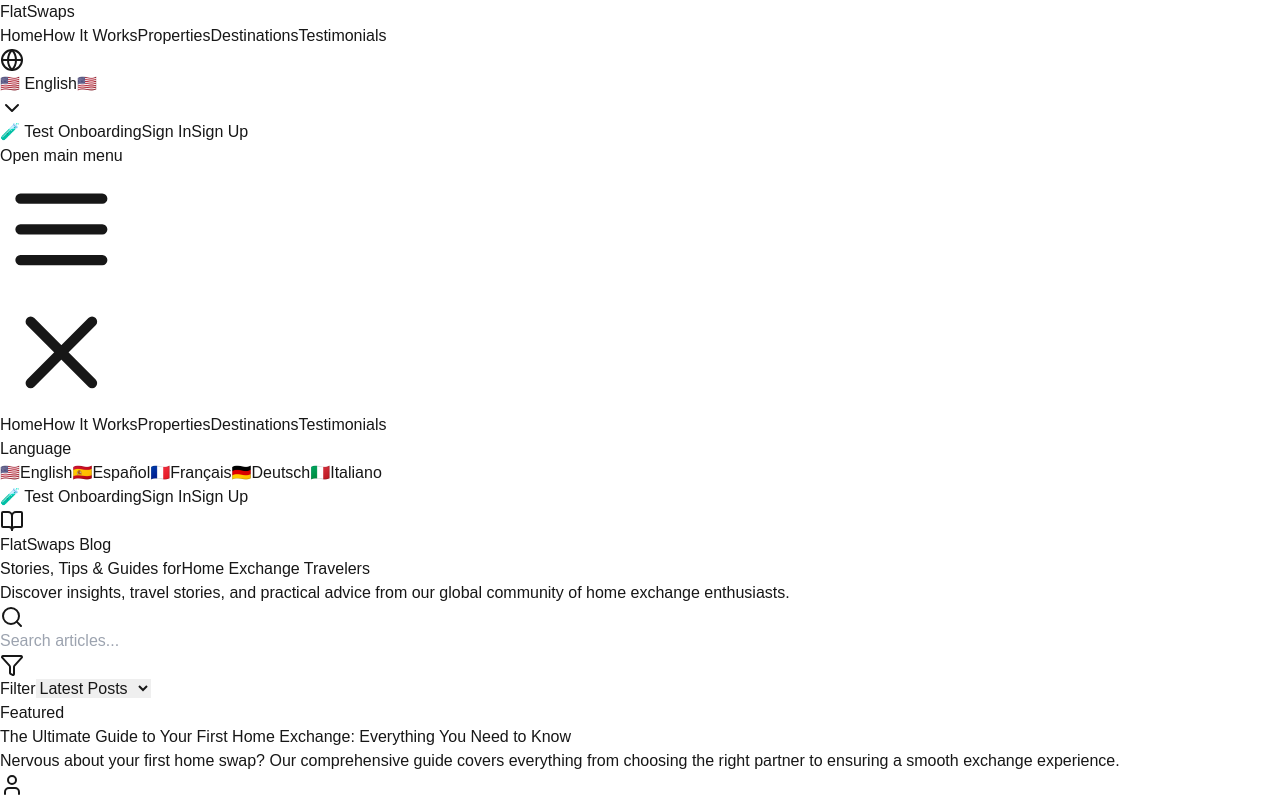
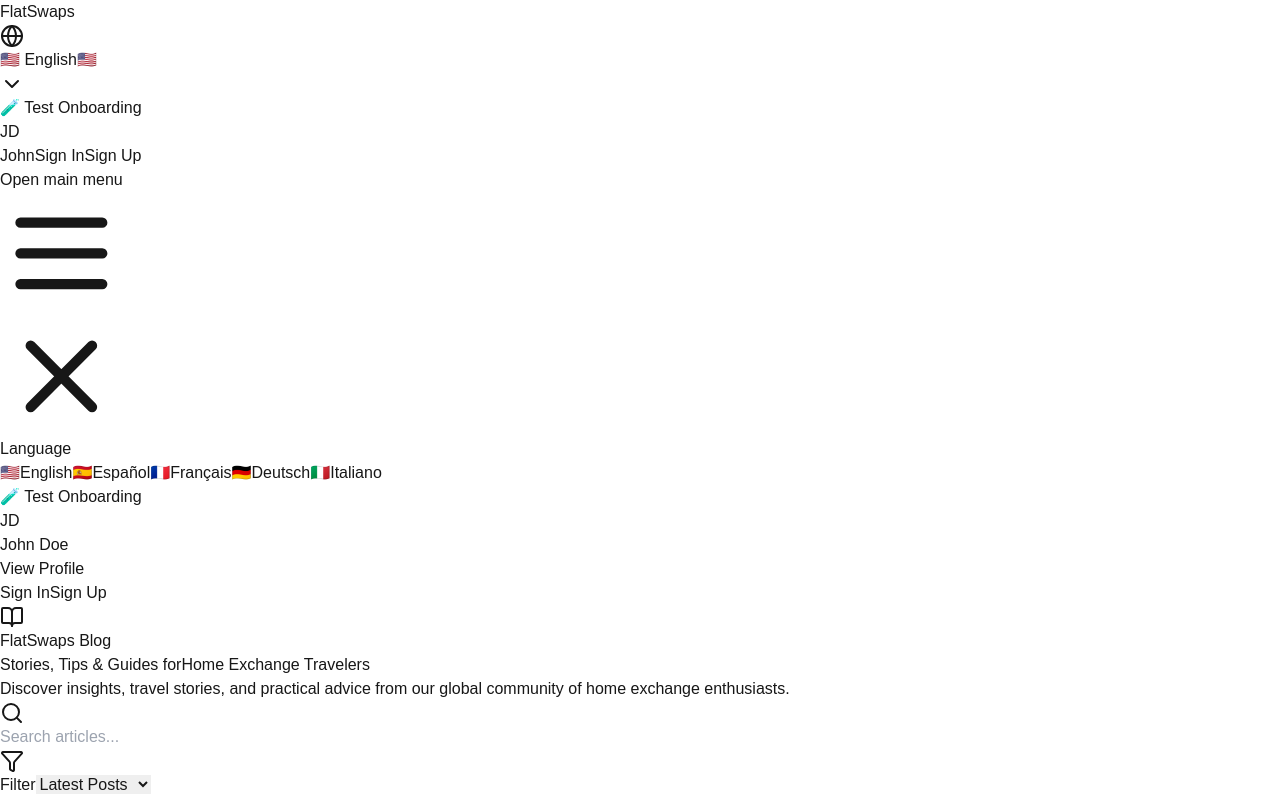
Before and after one commit to felixp33/flatswaps, a Next.js app: page /blog in a window 1280 px wide. Both pictures are taken after a click on the button "Open main menu". Shown: the top 800 px of the page. Built offline with nearby package versions, Linux system fonts and the light colour scheme.

Commit message:
improved cta, added buttons to header for dev purpose

```diff
--- a/src/components/layout/Header.tsx
+++ b/src/components/layout/Header.tsx
@@ -1,4 +1,4 @@
-// Updated Header component with test login link
+// Simplified Header component
 // src/components/layout/Header.tsx
 
 "use client";
@@ -25,7 +25,7 @@
 	const [selectedLanguage, setSelectedLanguage] = useState(languages[0]);
 
 	// Simulate logged-in state - In real app, this would come from your auth context/state
-	const isLoggedIn = false; // Changed to false to show login options
+	const isLoggedIn = true; // Changed to true to show profile for testing
 	const user = {
 		name: "John Doe",
 		email: "john.doe@example.com",
@@ -33,31 +33,7 @@
 			"https://images.unsplash.com/photo-1507003211169-0a1dd7228f2d?ixlib=rb-4.0.3&ixid=M3wxMjA3fDB8MHxwaG90by1wYWdlfHx8fGVufDB8fHx8fA%3D%3D&auto=format&fit=crop&w=2787&q=80",
 	};
 
-	// Navigation items - updated to scroll to sections on landing page
-	const navigation = [
-		{ name: "Home", href: "/", section: "hero" },
-		{ name: "How It Works", href: "/#how-it-works", section: "how-it-works" },
-		{ name: "Properties", href: "/#properties", section: "properties" },
-		{ name: "Destinations", href: "/#destinations", section: "destinations" },
-		{ name: "Testimonials", href: "/#testimonials", section: "testimonials" },
-	];
-
-	// Function to handle smooth scrolling to sections
-	const handleSectionScroll = (e: React.MouseEvent, sectionId: string) => {
-		e.preventDefault();
-
-		// If we're not on the home page, navigate there first
-		if (pathname !== "/") {
-			window.location.href = `/#${sectionId}`;
-			return;
-		}
-
-		// Smooth scroll to section
-		const element = document.getElementById(sectionId);
-		if (element) {
-			element.scrollIntoView({ behavior: "smooth" });
-		}
-	};
+	// No navigation items needed
 
 	return (
 		<header className="bg-white dark:bg-gray-900 border-b border-gray-200 dark:border-gray-800 sticky top-0 z-50">
@@ -70,21 +46,7 @@
 						</Link>
 					</div>
 
-					{/* Desktop Navigation */}
-					<nav className="hidden md:flex space-x-8">
-						{navigation.map((item) => (
-							<Link
-								key={item.name}
-								href={item.href}
-								onClick={(e) => (item.section !== "hero" ? handleSectionScroll(e, item.section) : undefined)}
-								className={`text-gray-500 dark:text-gray-300 hover:text-gray-900 dark:hover:text-white px-3 py-2 text-sm font-medium transition-colors ${
-									pathname === item.href ? "text-blue-600 dark:text-blue-400" : ""
-								}`}
-							>
-								{item.name}
-							</Link>
-						))}
-					</nav>
+					{/* Desktop Navigation - Removed */}
 
 					{/* Right side - Auth or Profile */}
 					<div className="flex items-center space-x-4">
@@ -130,12 +92,20 @@
 							)}
 						</div>
 
-						{isLoggedIn ? (
-							<>
-								{/* Profile Link */}
+						{/* Authentication Options or Profile */}
+						<div className="flex items-center space-x-3">
+							{/* Test Login Link - TEMPORARY */}
+							<Link
+								href="/auth/onboarding/step-1"
+								className="hidden sm:inline-flex items-center px-3 py-2 text-sm font-medium text-orange-600 dark:text-orange-400 bg-orange-50 dark:bg-orange-900/20 rounded-md hover:bg-orange-100 dark:hover:bg-orange-900/30 border border-orange-200 dark:border-orange-800 transition-colors"
+							>
+								🧪 Test Onboarding
+							</Link>
+
+							{/* Profile Button - Always visible for testing */}
 							<Link
 								href="/profile"
-									className="flex items-center space-x-2 p-2 rounded-md hover:bg-gray-100 dark:hover:bg-gray-800"
+								className="flex items-center space-x-2 px-3 py-2 rounded-md hover:bg-gray-100 dark:hover:bg-gray-800 transition-colors border border-gray-200 dark:border-gray-600"
 							>
 								<div className="h-8 w-8 rounded-full bg-blue-500 flex items-center justify-center text-white font-semibold text-sm">
 									{user.name
@@ -147,18 +117,8 @@
 									{user.name.split(" ")[0]}
 								</span>
 							</Link>
-							</>
-						) : (
-							/* Authentication Options - shown when not logged in */
-							<div className="flex items-center space-x-3">
-								{/* Test Login Link - TEMPORARY */}
-								<Link
-									href="/auth/onboarding/step-1"
-									className="hidden sm:inline-flex items-center px-3 py-2 text-sm font-medium text-orange-600 dark:text-orange-400 bg-orange-50 dark:bg-orange-900/20 rounded-md hover:bg-orange-100 dark:hover:bg-orange-900/30 border border-orange-200 dark:border-orange-800 transition-colors"
-								>
-									🧪 Test Onboarding
-								</Link>
 
+							{/* Sign In/Up buttons - Always visible for testing auth flow */}
 							<Link
 								href="/auth/signin"
 								className="text-sm font-medium text-gray-700 dark:text-gray-300 hover:text-gray-900 dark:hover:text-white px-3 py-2 rounded-md hover:bg-gray-100 dark:hover:bg-gray-800 transition-colors"
@@ -173,7 +133,6 @@
 								Sign Up
 							</Link>
 						</div>
-						)}
 
 						{/* Mobile menu button */}
 						<button
@@ -216,28 +175,8 @@
 			{isMenuOpen && (
 				<div className="md:hidden bg-white dark:bg-gray-900 border-b border-gray-200 dark:border-gray-800">
 					<div className="px-2 pt-2 pb-3 space-y-1">
-						{navigation.map((item) => (
-							<Link
-								key={item.name}
-								href={item.href}
-								onClick={(e) => {
-									setIsMenuOpen(false);
-									if (item.section !== "hero") {
-										handleSectionScroll(e, item.section);
-									}
-								}}
-								className={`block px-3 py-2 rounded-md text-base font-medium transition-colors ${
-									pathname === item.href
-										? "text-blue-600 dark:text-blue-400 bg-blue-50 dark:bg-gray-800"
-										: "text-gray-700 dark:text-gray-300 hover:text-gray-900 dark:hover:text-white hover:bg-gray-50 dark:hover:bg-gray-800"
-								}`}
-							>
-								{item.name}
-							</Link>
-						))}
-
 						{/* Mobile Language Selector */}
-						<div className="border-t border-gray-200 dark:border-gray-700 pt-4 mt-4">
+						<div className="border-b border-gray-200 dark:border-gray-700 pb-4 mb-4">
 							<p className="px-3 text-xs font-semibold text-gray-500 dark:text-gray-400 uppercase tracking-wider mb-2">
 								Language
 							</p>
@@ -261,11 +200,21 @@
 							))}
 						</div>
 
-						{isLoggedIn ? (
-							<div className="border-t border-gray-200 dark:border-gray-700 pt-4 mt-4">
+						{/* Mobile Auth/Profile Section */}
+						<div className="space-y-2">
+							{/* Test Login Link - Mobile */}
+							<Link
+								href="/auth/onboarding/step-1"
+								className="block px-3 py-2 rounded-md text-base font-medium text-orange-600 dark:text-orange-400 bg-orange-50 dark:bg-orange-900/20 hover:bg-orange-100 dark:hover:bg-orange-900/30"
+								onClick={() => setIsMenuOpen(false)}
+							>
+								🧪 Test Onboarding
+							</Link>
+
+							{/* Profile Button - Always visible for testing */}
 							<Link
 								href="/profile"
-									className="flex items-center px-3 py-2 rounded-md text-base font-medium text-gray-700 dark:text-gray-300 hover:text-gray-900 dark:hover:text-white hover:bg-gray-50 dark:hover:bg-gray-800"
+								className="flex items-center px-3 py-2 rounded-md text-base font-medium text-gray-700 dark:text-gray-300 hover:text-gray-900 dark:hover:text-white hover:bg-gray-50 dark:hover:bg-gray-800 border border-gray-200 dark:border-gray-600"
 								onClick={() => setIsMenuOpen(false)}
 							>
 								<div className="h-8 w-8 rounded-full bg-blue-500 flex items-center justify-center text-white font-semibold text-sm mr-3">
@@ -279,18 +228,8 @@
 									<p className="text-xs text-gray-500 dark:text-gray-400">View Profile</p>
 								</div>
 							</Link>
-							</div>
-						) : (
-							<div className="border-t border-gray-200 dark:border-gray-700 pt-4 mt-4 space-y-2">
-								{/* Test Login Link - Mobile */}
-								<Link
-									href="/auth/onboarding/step-1"
-									className="block px-3 py-2 rounded-md text-base font-medium text-orange-600 dark:text-orange-400 bg-orange-50 dark:bg-orange-900/20 hover:bg-orange-100 dark:hover:bg-orange-900/30"
-									onClick={() => setIsMenuOpen(false)}
-								>
-									🧪 Test Onboarding
-								</Link>
 
+							{/* Sign In/Up buttons - Always visible for testing auth flow */}
 							<Link
 								href="/auth/signin"
 								className="block px-3 py-2 rounded-md text-base font-medium text-gray-700 dark:text-gray-300 hover:text-gray-900 dark:hover:text-white hover:bg-gray-50 dark:hover:bg-gray-800"
@@ -307,7 +246,6 @@
 								Sign Up
 							</Link>
 						</div>
-						)}
 					</div>
 				</div>
 			)}
```
Also changed, not shown: src/components/landing/CTASection.tsx (+6 -6 lines). Lines whose indentation alone changed are shown as unchanged.
